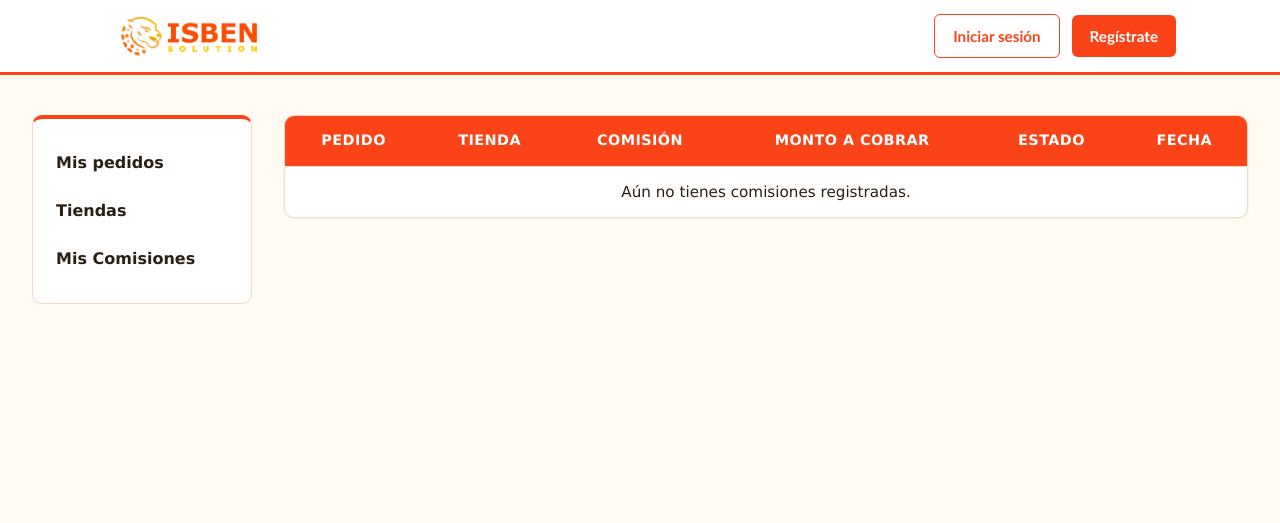
After one commit to By-Alvarez06/P-Web-RetoBimestral, a Django app: template proyectoIsben/negocio/templates/vendedor/listar_comisiones.html in a window 1280 px wide. The commit adds this page. Shown: the top 523 px of the page. Run offline with Django 5.2, Linux system fonts and the light colour scheme; the template is opened without the code that fills it, so the values that code supplies are empty.

Commit message:
Comisiones

```diff
--- /dev/null
+++ b/proyectoIsben/negocio/templates/vendedor/listar_comisiones.html
@@ -0,0 +1,43 @@
+{% extends "vendedor/master_vendedor.html" %}
+
+{% block contenido_vendedor %}
+
+<div class="table">
+    <table>
+        <thead>
+            <tr>
+                <th>Pedido</th>
+                <th>Tienda</th>
+                <th>Comisión</th>
+                <th>Monto a Cobrar</th>
+                <th>Estado</th>
+                <th>Fecha</th>
+            </tr>
+        </thead>
+        <tbody>
+        {% for c in comisiones %}
+            <tr class="fila" data-href="{% url 'ver_pedido' c.pedido.id %}">
+                <td>#{{ c.pedido.id }}</td>
+                <td>{{ c.pedido.tienda.nombre }}</td>
+                <td>{{ c.monto_comision }}</td>
+                <td>{{ c.monto_cobrar }}</td>
+                <td>{{ c.get_estado_pago_display }}</td>
+                <td>{{ c.fecha_liquidacion }}</td>
+            </tr>
+        {% empty %}
+            <tr>
+                <td colspan="6">Aún no tienes comisiones registradas.</td>
+            </tr>
+        {% endfor %}
+        </tbody>
+    </table>
+</div>
+
+<script>
+    document.querySelectorAll(".fila").forEach(function (fila) {
+        fila.addEventListener("click", function () {
+            window.location = fila.dataset.href;
+        });
+    });
+</script>
+{% endblock %}
--- a/proyectoIsben/negocio/templates/vendedor/master_vendedor.html
+++ b/proyectoIsben/negocio/templates/vendedor/master_vendedor.html
@@ -7,6 +7,7 @@
             <ul>
                 <li><a href="{% url 'dashboard_vendedor' %}">Mis pedidos</a></li>
                 <li><a href="{% url 'listar_tiendas' %}">Tiendas</a></li>
+                <li><a href="{% url 'listar_comisiones' %}">Mis Comisiones</a></li>
             </ul>
         </nav>
     </aside>
--- a/proyectoIsben/negocio/urls.py
+++ b/proyectoIsben/negocio/urls.py
@@ -20,6 +20,7 @@ urlpatterns = [
     path("eliminar/pedido/<int:id>/", views.eliminar_pedido, name="eliminar_pedido"),
     path("ver/tienda/<int:id>/", views.ver_tienda, name="ver_tienda"),
     path("eliminar/tienda/<int:id>/", views.eliminar_tienda, name="eliminar_tienda"),
+    path("listar/comisiones", views.listar_comisiones, name="listar_comisiones"),
 
 
     # Comercializadora
```
Also changed, not shown: proyectoIsben/negocio/admin.py (+7 -1 lines), proyectoIsben/negocio/views.py (+8 -1 lines).
